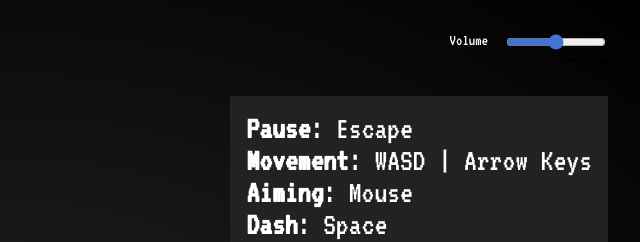
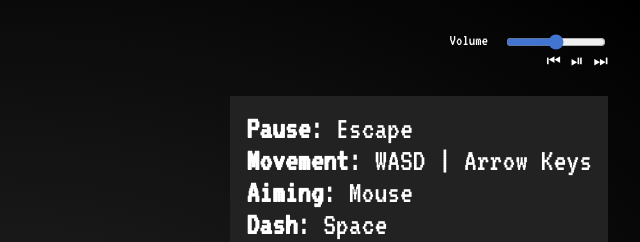
Before and after one commit to LankyMoose/BulletHell, a website built with webpack: page public/index.html in a window 1280 px wide. Shown: the top 242 px of the page, 640-1280 px from the left. Built offline with nearby package versions, Linux system fonts and the light colour scheme; some packages are replaced by stand-ins of ours; no server answers; the database is empty.

Commit message:
fix music ctrls buttons

```diff
--- a/public/index.html
+++ b/public/index.html
@@ -381,6 +381,8 @@
         box-shadow: none;
         border: 0;
         font-size: 1rem;
+        color: white;
+        margin-left: 10px;
       }
     </style>
   </head>
```
